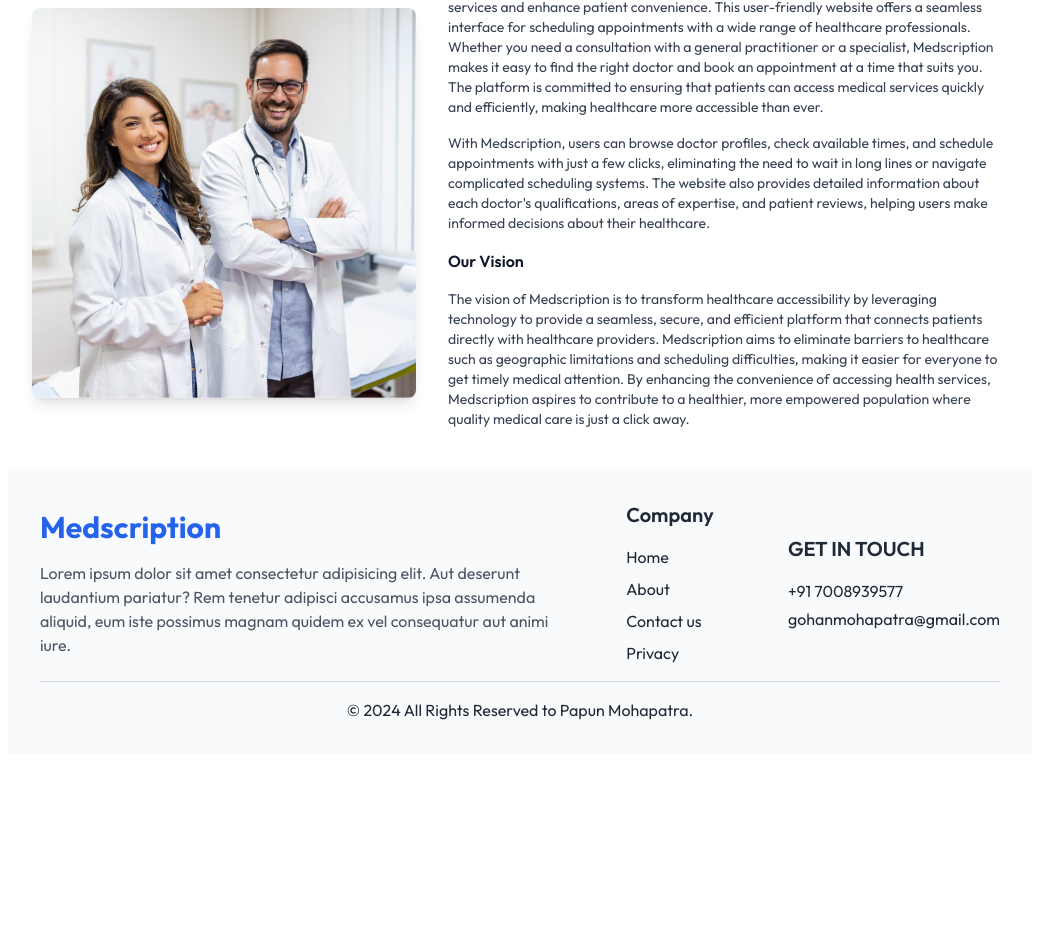
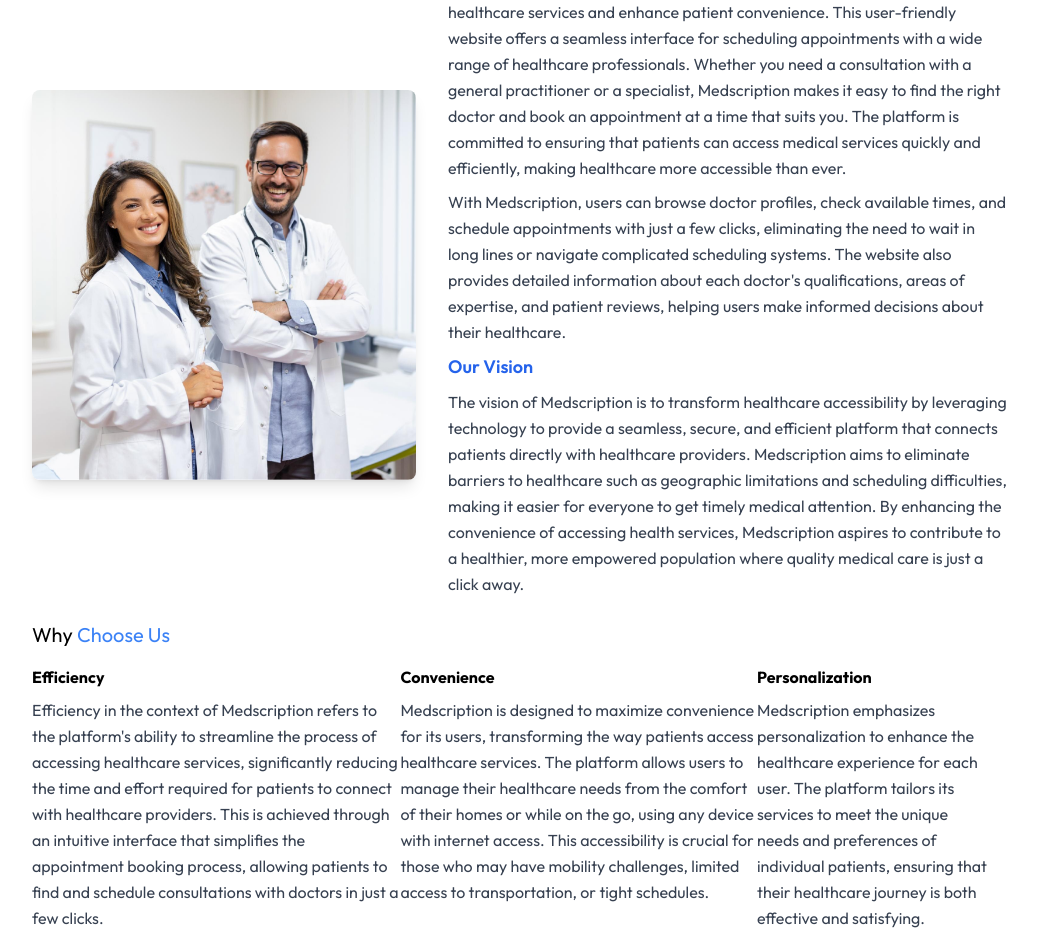
Before and after one commit to Papun1111/VitalsOn, a React (Vite) app in the folder frontend/: page /about in a window 1280 px wide. Shown: the part 192-1144 px from the top of the page, without its empty margins (120-1157 px from the left). Before the commit the page ends 946 px from the top, so only its background shows below. Built offline with nearby package versions, Linux system fonts and the light colour scheme.

Commit message:
About section completed

```diff
--- a/frontend/src/Pages/About.jsx
+++ b/frontend/src/Pages/About.jsx
@@ -1,23 +1,55 @@
-import React from 'react'
-import { assets } from '../assets/assets'
-import "./About.css"
+import React from 'react';
+import { assets } from '../assets/assets';
+import "./About.css";
+
 const About = () => {
   return (
     <div className="p-6">
       <div className="mb-4 text-center">
-        <p className="about-title hover:underline transition-all">About <span>Us</span></p>
+        <p className="text-2xl font-semibold hover:underline transition-all">
+          About <span className="text-blue-500">Us</span>
+        </p>
       </div>
       <div className="flex flex-col md:flex-row items-center">
-        <img src={assets.about_image} alt="Medscription" className="about-img hover:scale-105 transition-all max-w-sm mr-8 mb-4 md:mb-0"/>
+        <img src={assets.about_image} alt="Medscription" className="hover:scale-105 transition-all max-w-sm mr-8 mb-4 md:mb-0 rounded-lg shadow-lg"/>
         <div>
-          <p className="about-text">Medscription is a streamlined online platform designed to simplify access to healthcare services and enhance patient convenience. This user-friendly website offers a seamless interface for scheduling appointments with a wide range of healthcare professionals. Whether you need a consultation with a general practitioner or a specialist, Medscription makes it easy to find the right doctor and book an appointment at a time that suits you. The platform is committed to ensuring that patients can access medical services quickly and efficiently, making healthcare more accessible than ever.</p>
-          <p className="about-text">With Medscription, users can browse doctor profiles, check available times, and schedule appointments with just a few clicks, eliminating the need to wait in long lines or navigate complicated scheduling systems. The website also provides detailed information about each doctor's qualifications, areas of expertise, and patient reviews, helping users make informed decisions about their healthcare.</p>
-          <b className="about-vision">Our Vision</b>
-          <p className="about-text">The vision of Medscription is to transform healthcare accessibility by leveraging technology to provide a seamless, secure, and efficient platform that connects patients directly with healthcare providers. Medscription aims to eliminate barriers to healthcare such as geographic limitations and scheduling difficulties, making it easier for everyone to get timely medical attention. By enhancing the convenience of accessing health services, Medscription aspires to contribute to a healthier, more empowered population where quality medical care is just a click away.</p>
+          <p className="text-gray-700 leading-relaxed my-2">
+            Medscription is a streamlined online platform designed to simplify access to healthcare services and enhance patient convenience. This user-friendly website offers a seamless interface for scheduling appointments with a wide range of healthcare professionals. Whether you need a consultation with a general practitioner or a specialist, Medscription makes it easy to find the right doctor and book an appointment at a time that suits you. The platform is committed to ensuring that patients can access medical services quickly and efficiently, making healthcare more accessible than ever.
+          </p>
+          <p className="text-gray-700 leading-relaxed my-2">
+            With Medscription, users can browse doctor profiles, check available times, and schedule appointments with just a few clicks, eliminating the need to wait in long lines or navigate complicated scheduling systems. The website also provides detailed information about each doctor's qualifications, areas of expertise, and patient reviews, helping users make informed decisions about their healthcare.
+          </p>
+          <b className="text-lg text-blue-600 font-semibold my-4">Our Vision</b>
+          <p className="text-gray-700 leading-relaxed my-2">
+            The vision of Medscription is to transform healthcare accessibility by leveraging technology to provide a seamless, secure, and efficient platform that connects patients directly with healthcare providers. Medscription aims to eliminate barriers to healthcare such as geographic limitations and scheduling difficulties, making it easier for everyone to get timely medical attention. By enhancing the convenience of accessing health services, Medscription aspires to contribute to a healthier, more empowered population where quality medical care is just a click away.
+          </p>
+        </div>
+      </div>
+      <div className="text-xl my-4">
+        <p>Why <span className="text-blue-500">Choose Us</span></p>
+      </div>
+      <div className='flex flex-col md:flex-row mb-20 mr-4'>
+        <div>
+          <b className="font-bold">Efficiency</b>
+          <p className="text-gray-700 leading-relaxed my-2">
+            Efficiency in the context of Medscription refers to the platform's ability to streamline the process of accessing healthcare services, significantly reducing the time and effort required for patients to connect with healthcare providers. This is achieved through an intuitive interface that simplifies the appointment booking process, allowing patients to find and schedule consultations with doctors in just a few clicks.
+          </p>
+        </div>
+        <div>
+          <b className="font-bold">Convenience</b>
+          <p className="text-gray-700 leading-relaxed my-2">
+            Medscription is designed to maximize convenience for its users, transforming the way patients access healthcare services. The platform allows users to manage their healthcare needs from the comfort of their homes or while on the go, using any device with internet access. This accessibility is crucial for those who may have mobility challenges, limited access to transportation, or tight schedules.
+          </p>
+        </div>
+        <div>
+          <b className="font-bold">Personalization</b>
+          <p className="text-gray-700 leading-relaxed my-2">
+            Medscription emphasizes personalization to enhance the healthcare experience for each user. The platform tailors its services to meet the unique needs and preferences of individual patients, ensuring that their healthcare journey is both effective and satisfying.
+          </p>
         </div>
       </div>
     </div>
   )
 }
 
-export default About
+export default About;
```
